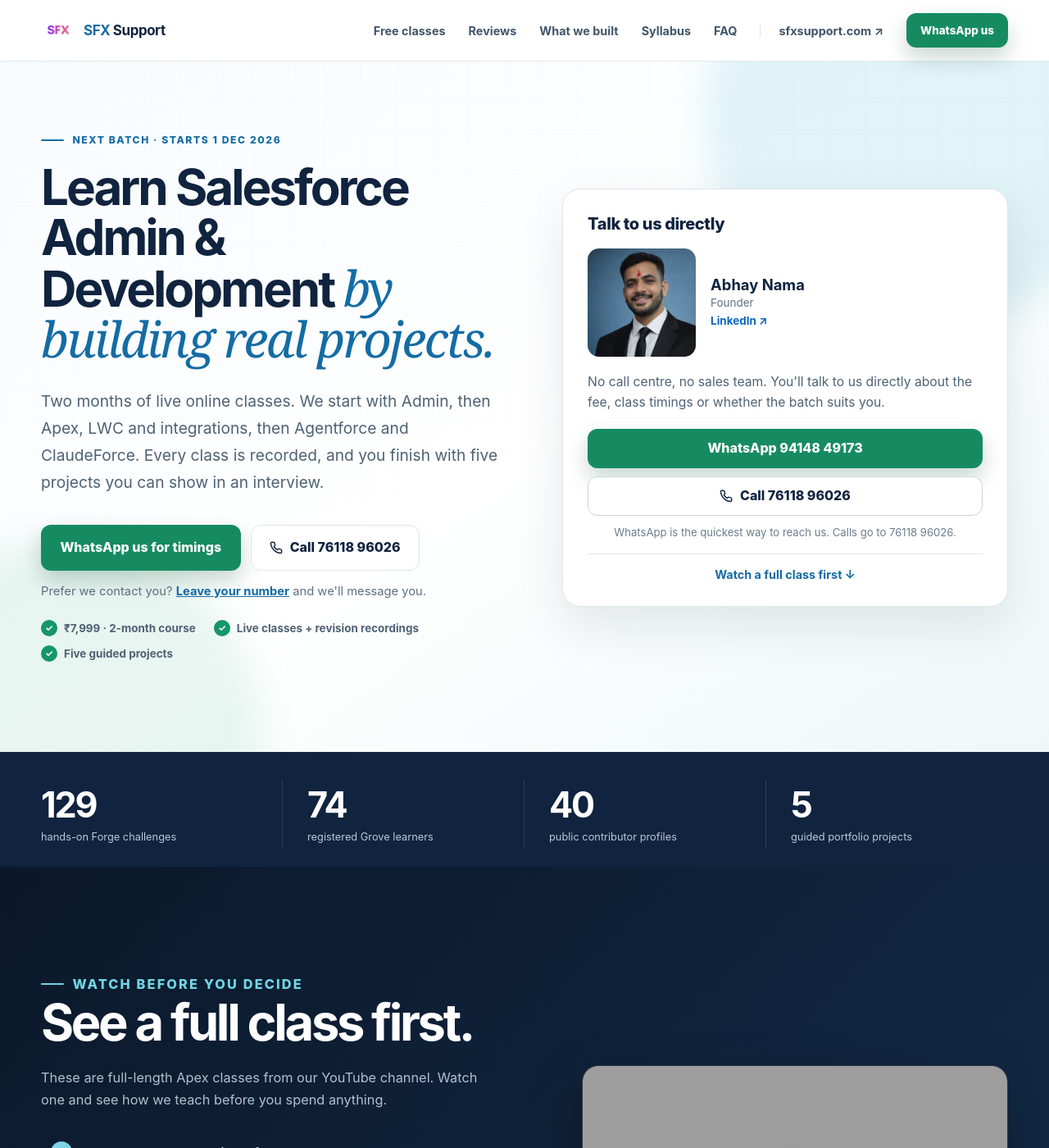
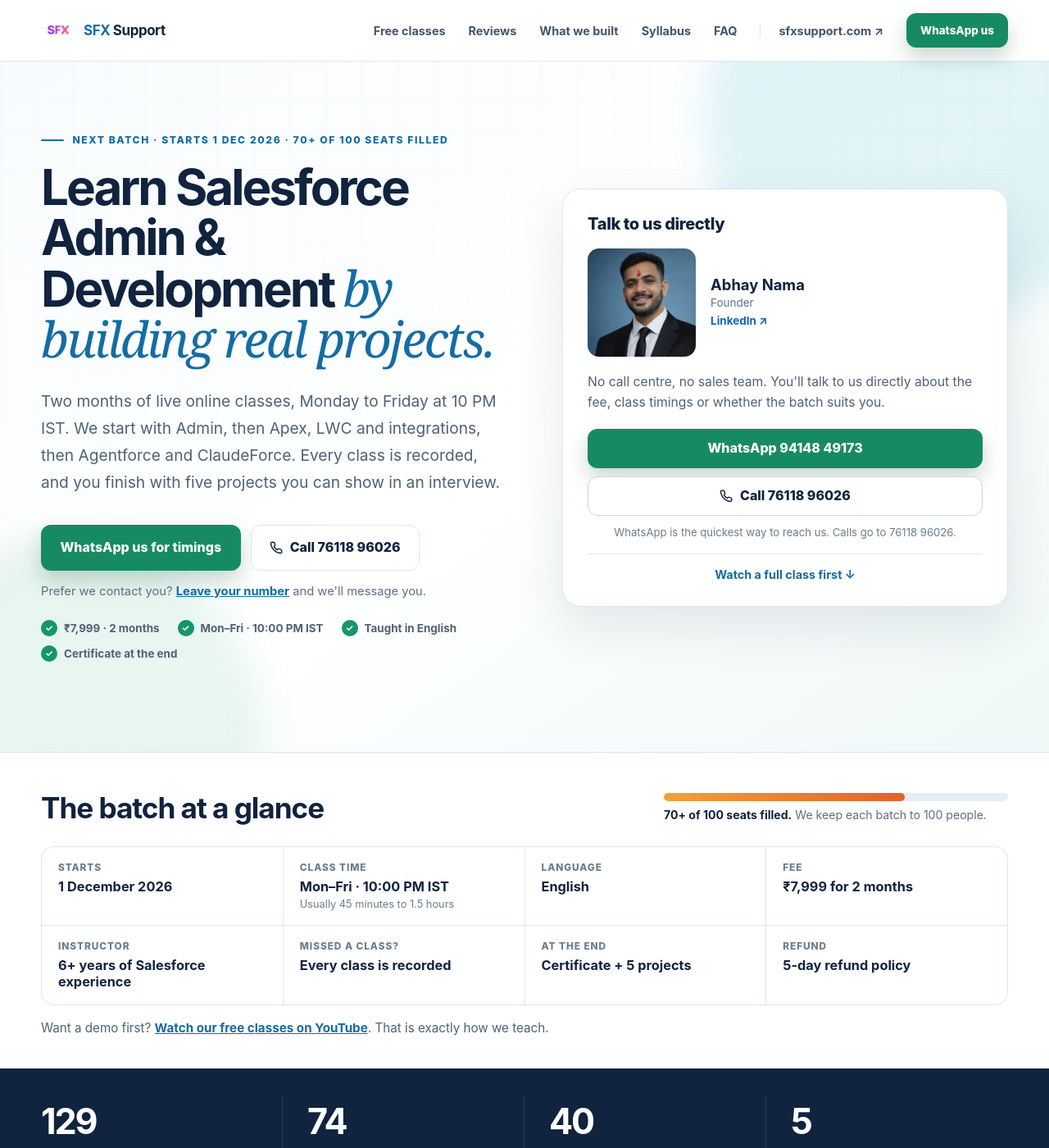
Before and after one commit to sfxsupport/main, a Jekyll site: the page built from salesforce-training/index.html, in a window 1280 px wide and 1400 px high. Shown: the whole window at 82% size. Built offline with Jekyll 4.4.1, drawn with Linux system fonts in a browser that asks for light colours; some of the changed text lies outside the part shown; grey boxes are pictures that could not be loaded.

Commit message:
Training page: batch facts (timing, language, seats, refund, certificate)
- New 'The batch at a glance' box: starts 1 Dec, Mon–Fri 10:00 PM IST
  (45 min to 1.5 h), English, ₹7,999 / 2 months, instructor with 6+ years,
  recordings, certificate + 5 projects, 5-day refund policy.
- Seat meter driven by front matter (seats_filled / seats_total /
  seats_filled_pct) so it is one edit to update.
- YouTube classes presented as the free demo.
- FAQ: language, demo, refund, certificate, batch size; JSON-LD updated
  with schedule, language and capacity.
- Phone sticky bar also hides while the hero buttons are on screen.

Co-Authored-By: Claude Opus 5.5 <noreply@anthropic.com>

```diff
--- a/_layouts/campaign.html
+++ b/_layouts/campaign.html
@@ -57,8 +57,11 @@
           "@type": "CourseInstance",
           "name": "December 2026 Salesforce Batch",
           "courseMode": "Online",
+          "inLanguage": "en",
           "startDate": "2026-12-01",
-          "duration": "P2M"
+          "duration": "P2M",
+          "maximumAttendeeCapacity": 100,
+          "courseSchedule": { "@type": "Schedule", "byDay": ["https://schema.org/Monday", "https://schema.org/Tuesday", "https://schema.org/Wednesday", "https://schema.org/Thursday", "https://schema.org/Friday"], "startTime": "22:00", "scheduleTimezone": "Asia/Kolkata", "repeatFrequency": "P1D" }
         },
         "teaches": [
           "Salesforce administration",
@@ -81,7 +84,7 @@
           {
             "@type": "Question",
             "name": "When does the next Salesforce batch start and what is the fee?",
-            "acceptedAnswer": { "@type": "Answer", "text": "The upcoming online batch starts on 1 December 2026. The two-month course fee is ₹7,999. Class days and timings are confirmed before enrollment." }
+            "acceptedAnswer": { "@type": "Answer", "text": "The online batch starts on 1 December 2026. Classes are live, Monday to Friday at 10:00 PM IST, usually 45 minutes to 1.5 hours, taught in English. The two-month fee is ₹7,999, with a 5-day refund policy and a certificate at the end." }
           },
           {
             "@type": "Question",
--- a/assets/css/campaign.css
+++ b/assets/css/campaign.css
@@ -388,6 +388,23 @@ button, a { -webkit-tap-highlight-color: transparent; }
 .campaign-nav a[href="/"] { padding-left: 22px; border-left: 1px solid var(--campaign-line); }
 .campaign-home-link { display: none; color: var(--campaign-blue); font-size: .86rem; font-weight: 700; text-decoration: none; }
 
+/* Batch at a glance */
+.batch-facts { position: relative; z-index: 4; padding: 46px 0 40px; background: #fff; border-top: 1px solid var(--campaign-line); }
+.batch-facts__head { display: flex; flex-wrap: wrap; align-items: center; justify-content: space-between; gap: 16px 40px; margin-bottom: 26px; }
+.batch-facts__head h2 { margin: 0; color: var(--campaign-ink); font-size: clamp(1.6rem, 3vw, 2.2rem); letter-spacing: -.03em; }
+.seat-meter { flex: 0 1 420px; }
+.seat-meter__bar { height: 10px; overflow: hidden; background: #e6edf3; border-radius: 999px; }
+.seat-meter__bar span { display: block; height: 100%; background: linear-gradient(90deg, #f0a23b, #e0622c); border-radius: inherit; }
+.seat-meter p { margin: 8px 0 0; color: #5d7083; font-size: .88rem; }
+.seat-meter strong { color: var(--campaign-ink); }
+.batch-facts__grid { display: grid; grid-template-columns: repeat(4, 1fr); gap: 1px; margin: 0; overflow: hidden; background: var(--campaign-line); border: 1px solid var(--campaign-line); border-radius: 16px; }
+.batch-facts__grid > div { padding: 18px 20px; background: #fff; }
+.batch-facts__grid dt { color: #6b7d8e; font-size: .74rem; font-weight: 800; letter-spacing: .08em; text-transform: uppercase; }
+.batch-facts__grid dd { margin: 6px 0 0; color: var(--campaign-ink); font-size: 1.02rem; font-weight: 750; }
+.batch-facts__grid small { display: block; margin-top: 4px; color: #6b7d8e; font-size: .8rem; }
+.batch-facts__demo { margin: 18px 0 0; color: #4e6275; font-size: .95rem; }
+.batch-facts__demo a { color: var(--campaign-blue); font-weight: 700; }
+
 /* Free classes list */
 .class-list { display: grid; gap: 4px; padding: 0; margin: 26px 0; list-style: none; }
 .class-list a { display: flex; align-items: center; gap: 12px; padding: 10px 12px; color: #d6e2ec; border-radius: 10px; font-size: .95rem; font-weight: 600; text-decoration: none; }
@@ -459,6 +476,10 @@ button, a { -webkit-tap-highlight-color: transparent; }
   .hero__note { width: 92%; margin: -8px auto 0; }
   .founder-card { padding: 22px; }
   .built-grid { grid-template-columns: 1fr; }
+  .batch-facts { padding: 34px 0 30px; }
+  .batch-facts__grid { grid-template-columns: 1fr 1fr; }
+  .batch-facts__grid > div { padding: 14px 14px; }
+  .batch-facts__grid dd { font-size: .95rem; }
   .contributor-grid > :nth-child(n+7) { display: none; }
   .founder-card__person figure { grid-template-columns: 104px 1fr; gap: 14px; }
   .batch-snapshot__grid { grid-template-columns: 1fr 1fr; }
--- a/assets/js/salesforce-training.js
+++ b/assets/js/salesforce-training.js
@@ -300,14 +300,20 @@
     window.addEventListener('scroll', update, { passive: true });
   }
 
-  // The sticky phone bar would cover the form it points to, so hide it there.
+  // The sticky phone bar repeats the hero buttons and would cover the form,
+  // so hide it while either of those is on screen.
   function wireMobileCta() {
     var bar = document.querySelector('[data-mobile-cta]');
-    var form = document.getElementById('enquire');
-    if (!bar || !form || !('IntersectionObserver' in window)) return;
-    new IntersectionObserver(function (entries) {
-      bar.classList.toggle('is-hidden', entries[0].isIntersecting);
-    }, { threshold: 0.15 }).observe(form);
+    var targets = [document.querySelector('.hero__actions'), document.getElementById('enquire')].filter(Boolean);
+    if (!bar || !targets.length || !('IntersectionObserver' in window)) return;
+    var visible = new Set();
+    var observer = new IntersectionObserver(function (entries) {
+      entries.forEach(function (entry) {
+        if (entry.isIntersecting) visible.add(entry.target); else visible.delete(entry.target);
+      });
+      bar.classList.toggle('is-hidden', visible.size > 0);
+    }, { threshold: 0 });
+    targets.forEach(function (target) { observer.observe(target); });
   }
 
   var campaignContext = getCampaignContext();
--- a/salesforce-training/index.html
+++ b/salesforce-training/index.html
@@ -3,7 +3,7 @@ layout: campaign
 title: "Salesforce Admin & Developer Live Training | SFX Grove"
 seo_title: "Salesforce Admin & Developer Live Training | 1 Dec 2026 | ₹7,999"
 og_title: "Salesforce Admin, Development & AI Batch — Starts 1 December"
-description: "Join the 1 December two-month Salesforce course for ₹7,999: live Admin and Developer classes, recordings, integrations, AI and five projects."
+description: "Live Salesforce Admin & Developer batch from 1 Dec 2026, Mon–Fri 10 PM IST, taught in English. ₹7,999 for 2 months with recordings, five projects and a certificate."
 keywords: "Salesforce training, Salesforce Admin course, Salesforce Developer course, Salesforce live classes, Salesforce recorded classes, Salesforce integration training, Agentforce training, Salesforce projects, SFX Grove, SFX Forge"
 canonical: "https://sfxsupport.com/salesforce-training/"
 image: "/assets/images/campaign/krrish-youtube-banner.webp"
@@ -11,6 +11,11 @@ permalink: /salesforce-training/
 next_batch: "Starts 1 Dec 2026"
 batch_price: "₹7,999"
 batch_seats: ""
+# Update these as seats fill. seats_filled_pct drives the progress bar.
+seats_total: 100
+seats_filled: "70+"
+seats_filled_pct: 70
+class_time: "Mon–Fri · 10:00 PM IST"
 ---
 
 
@@ -19,9 +24,9 @@ batch_seats: ""
   <div class="hero__glow hero__glow--two" aria-hidden="true"></div>
   <div class="campaign-shell hero__grid">
     <div class="hero__copy reveal">
-      <p class="eyebrow"><span></span> {% if page.next_batch and page.next_batch != "" %}Next batch · {{ page.next_batch }}{% if page.batch_seats and page.batch_seats != "" %} · {{ page.batch_seats }} seats{% endif %}{% else %}Applications open{% endif %}</p>
+      <p class="eyebrow"><span></span> {% if page.next_batch and page.next_batch != "" %}Next batch · {{ page.next_batch }}{% if page.seats_filled %} · {{ page.seats_filled }} of {{ page.seats_total }} seats filled{% endif %}{% else %}Applications open{% endif %}</p>
       <h1>Learn Salesforce Admin &amp; Development <em>by building real projects.</em></h1>
-      <p class="hero__lead">Two months of live online classes. We start with Admin, then Apex, LWC and integrations, then Agentforce and ClaudeForce. Every class is recorded, and you finish with five projects you can show in an interview.</p>
+      <p class="hero__lead">Two months of live online classes, Monday to Friday at 10 PM IST. We start with Admin, then Apex, LWC and integrations, then Agentforce and ClaudeForce. Every class is recorded, and you finish with five projects you can show in an interview.</p>
 
       <div class="hero__actions">
         <a class="button button--whatsapp button--large" href="https://wa.me/919414849173?text=Hi%2C%20I%20saw%20the%20Salesforce%20batch%20page.%20Please%20send%20me%20the%20class%20timings%20and%20details%20for%20the%201%20December%20batch." target="_blank" rel="noopener" data-cta="hero_whatsapp">WhatsApp us for timings</a>
@@ -30,9 +35,10 @@ batch_seats: ""
       <p class="hero__form-link">Prefer we contact you? <a href="#enquire" data-cta="hero_enquire">Leave your number</a> and we'll message you.</p>
 
       <ul class="hero__assurances" aria-label="Program highlights">
-        <li><span aria-hidden="true">✓</span> ₹7,999 · 2-month course</li>
-        <li><span aria-hidden="true">✓</span> Live classes + revision recordings</li>
-        <li><span aria-hidden="true">✓</span> Five guided projects</li>
+        <li><span aria-hidden="true">✓</span> ₹7,999 · 2 months</li>
+        <li><span aria-hidden="true">✓</span> {{ page.class_time }}</li>
+        <li><span aria-hidden="true">✓</span> Taught in English</li>
+        <li><span aria-hidden="true">✓</span> Certificate at the end</li>
       </ul>
     </div>
 
@@ -52,6 +58,29 @@ batch_seats: ""
       <p class="founder-card__hours">WhatsApp is the quickest way to reach us. Calls go to 76118 96026.</p>
       <a class="founder-card__youtube" href="#classes" data-cta="hero_youtube">Watch a full class first <span aria-hidden="true">↓</span></a>
     </aside>
+  </div>
+</section>
+
+<section class="batch-facts" id="batch" aria-labelledby="batch-title">
+  <div class="campaign-shell">
+    <div class="batch-facts__head">
+      <h2 id="batch-title">The batch at a glance</h2>
+      {% if page.seats_filled %}<div class="seat-meter" aria-label="{{ page.seats_filled }} of {{ page.seats_total }} seats filled">
+        <div class="seat-meter__bar"><span style="width: {{ page.seats_filled_pct }}%"></span></div>
+        <p><strong>{{ page.seats_filled }} of {{ page.seats_total }} seats filled.</strong> We keep each batch to {{ page.seats_total }} people.</p>
+      </div>{% endif %}
+    </div>
+    <dl class="batch-facts__grid">
+      <div><dt>Starts</dt><dd>1 December 2026</dd></div>
+      <div><dt>Class time</dt><dd>{{ page.class_time }}</dd><small>Usually 45 minutes to 1.5 hours</small></div>
+      <div><dt>Language</dt><dd>English</dd></div>
+      <div><dt>Fee</dt><dd>₹7,999 for 2 months</dd></div>
+      <div><dt>Instructor</dt><dd>6+ years of Salesforce experience</dd></div>
+      <div><dt>Missed a class?</dt><dd>Every class is recorded</dd></div>
+      <div><dt>At the end</dt><dd>Certificate + 5 projects</dd></div>
+      <div><dt>Refund</dt><dd>5-day refund policy</dd></div>
+    </dl>
+    <p class="batch-facts__demo">Want a demo first? <a href="#classes" data-cta="batch_demo">Watch our free classes on YouTube</a>. That is exactly how we teach.</p>
   </div>
 </section>
 
@@ -79,9 +108,9 @@ batch_seats: ""
 <section class="section youtube-section" id="classes">
   <div class="campaign-shell youtube-grid">
     <div class="youtube-copy reveal">
-      <p class="eyebrow"><span></span> Watch before you decide</p>
+      <p class="eyebrow"><span></span> Free classes · Demo</p>
       <h2>See a full class first.</h2>
-      <p>These are full-length Apex classes from our YouTube channel. Watch one and see how we teach before you spend anything.</p>
+      <p>There is no separate demo class. These full-length classes on our YouTube channel are the demo: watch one, and if you like how we teach, join the batch. You can keep learning here for free too.</p>
       <ol class="class-list">
         <li><a href="https://www.youtube.com/watch?v=NcfG7Y-kZWI" target="_blank" rel="noopener" data-cta="class_video_1"><span>1</span>Asynchronous processing &amp; future methods</a></li>
         <li><a href="https://www.youtube.com/watch?v=6jEWBGkwgYE" target="_blank" rel="noopener" data-cta="class_video_2"><span>2</span>Queueable Apex: chaining &amp; stack depth</a></li>
@@ -294,7 +323,12 @@ batch_seats: ""
     </div>
     <div class="faq-list">
       <details class="reveal"><summary>Is SFX Grove another recorded Salesforce course?<span aria-hidden="true">+</span></summary><div><p>No. Grove is structured around guided missions, project work and reviewable evidence. The aim is to help you explain and demonstrate what you build, not only watch lessons.</p></div></details>
-      <details class="reveal"><summary>When does the next batch start and what is the fee?<span aria-hidden="true">+</span></summary><div><p>The upcoming batch starts on 1 December 2026. The two-month course fee is ₹7,999. Class days and timings will be confirmed directly before enrollment.</p></div></details>
+      <details class="reveal"><summary>When does the next batch start and what is the fee?<span aria-hidden="true">+</span></summary><div><p>The batch starts on 1 December 2026. Classes are live, Monday to Friday at 10:00 PM IST, and usually last 45 minutes to 1.5 hours. The fee is ₹7,999 for two months.</p></div></details>
+      <details class="reveal"><summary>Which language are classes taught in?<span aria-hidden="true">+</span></summary><div><p>English.</p></div></details>
+      <details class="reveal"><summary>Is there a free demo class?<span aria-hidden="true">+</span></summary><div><p>Our YouTube classes are the demo. They are full-length sessions taught the same way as the batch, so watch one before you decide. <a href="https://www.youtube.com/playlist?list=UUc1viN8c8g9PRCNX4RJU5HQ" target="_blank" rel="noopener" data-cta="faq_youtube">Open the playlist</a>.</p></div></details>
+      <details class="reveal"><summary>What if I join and it isn't right for me?<span aria-hidden="true">+</span></summary><div><p>We have a 5-day refund policy. WhatsApp us on 94148 49173 within 5 days and we will refund your fee.</p></div></details>
+      <details class="reveal"><summary>Do I get a certificate?<span aria-hidden="true">+</span></summary><div><p>Yes. You get a certificate when you finish the batch, along with the five projects you built.</p></div></details>
+      <details class="reveal"><summary>How many people are in a batch?<span aria-hidden="true">+</span></summary><div><p>At most {{ page.seats_total }}. {% if page.seats_filled %}{{ page.seats_filled }} seats are already filled for the 1 December batch.{% endif %}</p></div></details>
       <details class="reveal"><summary>Are live classes recorded for revision?<span aria-hidden="true">+</span></summary><div><p>Yes. The program includes live online sessions and recordings of those classes for revision through the learning platform during the program.</p></div></details>
       <details class="reveal"><summary>What will I learn in the batch?<span aria-hidden="true">+</span></summary><div><p>The path begins with Salesforce Admin, then moves through Apex development, Lightning Web Components, integrations, Agentforce, ClaudeForce and five guided projects.</p></div></details>
       <details class="reveal"><summary>Do I need a Salesforce org?<span aria-hidden="true">+</span></summary><div><p>You can read SFX Forge questions without one. Signing in and connecting an org enables real execution and saved progress. Grove project requirements are explained as you enter each stage.</p></div></details>
@@ -313,8 +347,8 @@ batch_seats: ""
       <p class="eyebrow eyebrow--light"><span></span> {% if page.next_batch and page.next_batch != "" %}Next batch · {{ page.next_batch }}{% else %}Your next step{% endif %}</p>
       <h2>Want to join<br>the 1 December batch?</h2>
       <p>WhatsApp us, or leave your details and we'll message you with the class timings and next steps. A founder replies personally.</p>
-      <p class="final-cta__seats"><strong>₹7,999</strong> · 2-month course · live sessions · recordings · five projects</p>
-      {% if page.batch_seats and page.batch_seats != "" %}<p class="final-cta__seats"><strong>{{ page.batch_seats }}</strong> seats in this batch</p>{% endif %}
+      <p class="final-cta__seats"><strong>₹7,999</strong> · 2 months · live in English · recordings · certificate</p>
+      {% if page.seats_filled %}<p class="final-cta__seats"><strong>{{ page.seats_filled }} of {{ page.seats_total }}</strong> seats already filled · {{ page.class_time }}</p>{% endif %}
       <div class="final-cta__alt">
         <p>Prefer to talk now?</p>
         <a href="https://wa.me/919414849173?text=Hi%2C%20I%20saw%20the%20Salesforce%20batch%20page.%20Please%20send%20me%20the%20class%20timings%20and%20details%20for%20the%201%20December%20batch." target="_blank" rel="noopener" data-cta="final_whatsapp">WhatsApp 94148 49173</a>
```
